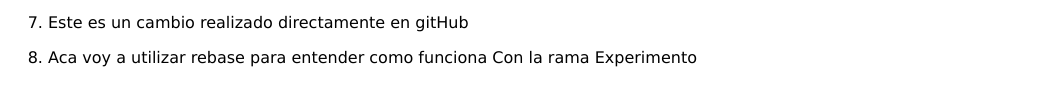
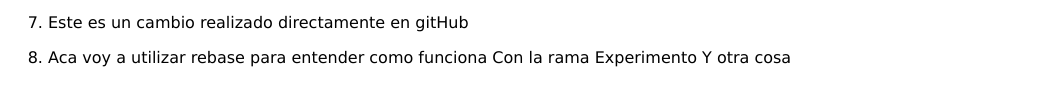
Before and after one commit to RafaVega/practicaGit, a plain HTML site: page index.html in a window 1280 px wide. Shown: the part 422-528 px from the top of the page, without its empty margins (0-1037 px from the left). Drawn offline with Linux system fonts and the light colour scheme.

Commit message:
agregamos segundo cambio a test

```diff
--- a/index.html
+++ b/index.html
@@ -50,6 +50,7 @@
 		<p>
 			Aca voy a utilizar rebase para entender como funciona
 			Con la rama Experimento
+			Y otra cosa
 		</p>
 	</li>
     </ol>
```
